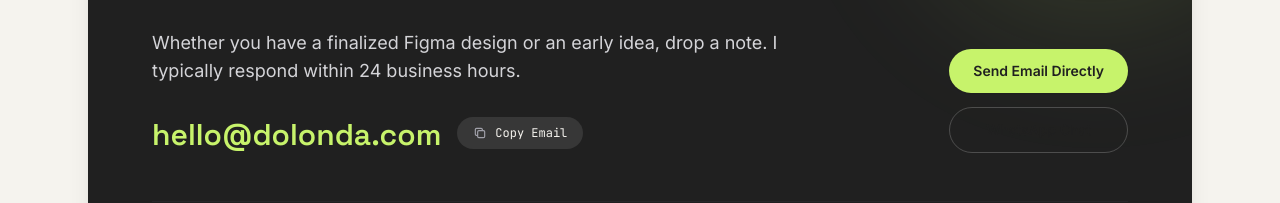
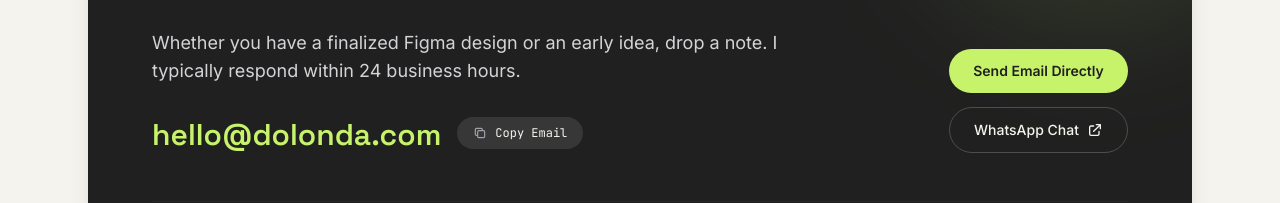
Before and after one commit to suardihaidar/dolonda, a React (Vite) app: page / in a window 1280 px wide. Shown: the part 6476-6679 px from the top of the page. Built offline with nearby package versions, Linux system fonts and the light colour scheme.

Commit message:
fix(contact): resolve CSS cascade collision on whatsapp button in dark card

```diff
--- a/src/components/sections/Contact.tsx
+++ b/src/components/sections/Contact.tsx
@@ -120,9 +120,25 @@ export const Contact: React.FC = () => {
               <Button
                 href={contactDetails.whatsappPlaceholder}
                 isExternal
-                variant="secondary"
+                variant="secondary-dark"
                 size="md"
-                className="w-full justify-center text-canvas border-white/20 hover:border-white hover:bg-white/10"
+                className="w-full justify-center"
+                icon={
+                  <svg
+                    className="w-4 h-4 text-canvas"
+                    fill="none"
+                    viewBox="0 0 24 24"
+                    stroke="currentColor"
+                    strokeWidth="2"
+                    aria-hidden="true"
+                  >
+                    <path
+                      strokeLinecap="round"
+                      strokeLinejoin="round"
+                      d="M10 6H6a2 2 0 00-2 2v10a2 2 0 002 2h10a2 2 0 002-2v-4M14 4h6m0 0v6m0-6L10 14"
+                    />
+                  </svg>
+                }
               >
                 WhatsApp Chat
               </Button>
--- a/src/components/ui/Button.tsx
+++ b/src/components/ui/Button.tsx
@@ -1,7 +1,7 @@
 import React from 'react';
 
 export interface ButtonProps extends React.ButtonHTMLAttributes<HTMLButtonElement> {
-  variant?: 'primary' | 'secondary' | 'outline' | 'lime';
+  variant?: 'primary' | 'secondary' | 'secondary-dark' | 'outline' | 'lime';
   size?: 'sm' | 'md' | 'lg';
   href?: string;
   isExternal?: boolean;
@@ -36,6 +36,8 @@ export const Button: React.FC<ButtonProps> = ({
       'bg-ink text-canvas hover:bg-ink/90 hover:-translate-y-0.5 active:translate-y-0 shadow-sm focus-visible:ring-ink',
     secondary:
       'bg-transparent text-ink border border-ink/20 hover:border-ink hover:bg-canvas-subtle hover:-translate-y-0.5 active:translate-y-0 focus-visible:ring-ink',
+    'secondary-dark':
+      'bg-transparent text-canvas border border-white/20 hover:border-white hover:bg-white/10 hover:-translate-y-0.5 active:translate-y-0 focus-visible:ring-lime-accent',
     outline:
       'bg-transparent text-ink border border-border-subtle hover:border-ink hover:-translate-y-0.5 active:translate-y-0 focus-visible:ring-ink',
     lime:
@@ -58,6 +60,7 @@ export const Button: React.FC<ButtonProps> = ({
         href={href}
         className={combinedClasses}
         {...(isExternal ? { target: '_blank', rel: 'noopener noreferrer' } : {})}
+        {...(props as React.AnchorHTMLAttributes<HTMLAnchorElement>)}
       >
         {content}
       </a>
```
